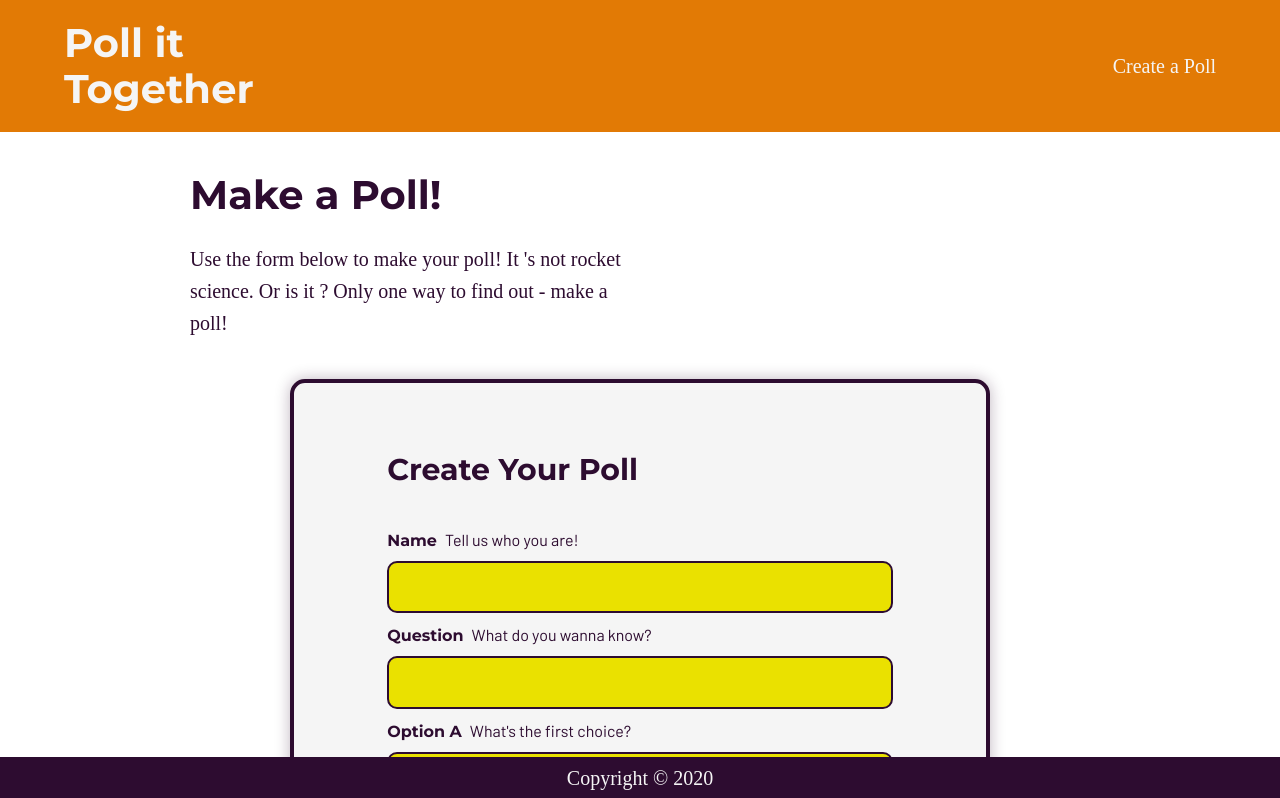
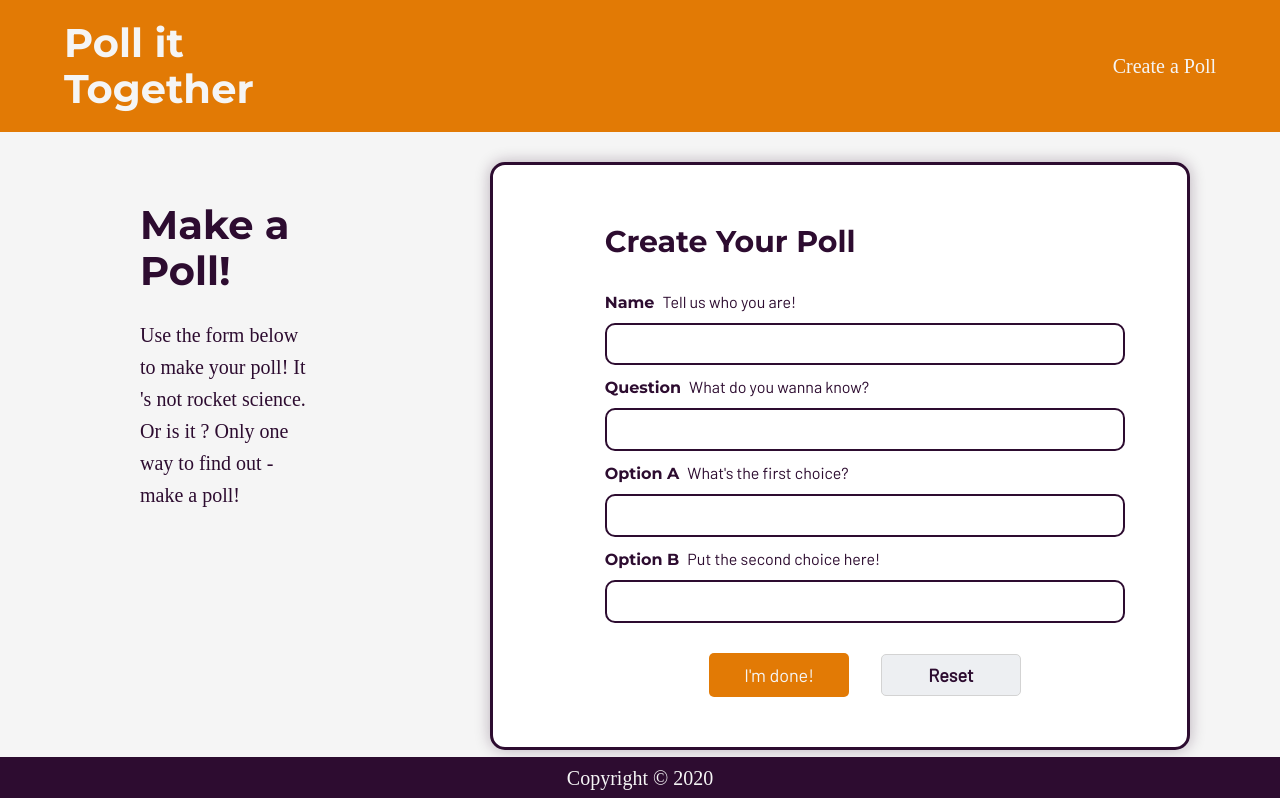
Before and after one commit to SergeChurkin-ca/poll-it, a React (Create React App) app: page /createpoll in a window 1280 px wide. Shown: the top 798 px of the page. Built offline with nearby package versions, Linux system fonts and the light colour scheme.

Commit message:
Improved the create poll experience for desktop sizes

```diff
--- a/src/CreatePoll.js
+++ b/src/CreatePoll.js
@@ -71,7 +71,6 @@ class CreatePoll extends Component {
       state.optionB !== ""
     ) {
       const pollObject = {
-
         name: state.name,
         question,
         optionA: state.optionA,
@@ -105,23 +104,22 @@ class CreatePoll extends Component {
       errorMessage: "",
       isLinkShowing: false,
     });
-}
-
+  };
 
   render() {
     const state = this.state;
     const key = state.key;
     return (
-      <main>
+      <main className="createPollMain">
         {(() => {
           if (state.isLinkShowing === false) {
             return (
-              <section className="createPoll pageContainer">
+              <section className="createPoll">
                 <div className="copyWrapper">
                   <h2>Make a Poll!</h2>
                   <p>
-                    Use the form below to make your poll! It 's not rocket science.
-                    Or is it ? Only one way to find out - make a poll!
+                    Use the form below to make your poll! It 's not rocket
+                    science. Or is it ? Only one way to find out - make a poll!
                   </p>
                 </div>
                 <form
@@ -132,7 +130,9 @@ class CreatePoll extends Component {
                 >
                   <div className="copyWrapper">
                     <h2>Create Your Poll</h2>
-                    <label htmlFor="name"><span>Name</span>Tell us who you are!</label>
+                    <label htmlFor="name">
+                      <span>Name</span>Tell us who you are!
+                    </label>
                     <input
                       type="text"
                       id="name"
@@ -140,7 +140,9 @@ class CreatePoll extends Component {
                       onChange={this.handleChange}
                       required
                     />
-                    <label htmlFor="question"><span>Question</span>What do you wanna know?</label>
+                    <label htmlFor="question">
+                      <span>Question</span>What do you wanna know?
+                    </label>
                     <input
                       type="text"
                       id="question"
@@ -148,7 +150,9 @@ class CreatePoll extends Component {
                       onChange={this.handleChange}
                       required
                     />
-                    <label htmlFor="optionA"><span>Option A</span>What's the first choice?</label>
+                    <label htmlFor="optionA">
+                      <span>Option A</span>What's the first choice?
+                    </label>
                     <input
                       type="text"
                       id="optionA"
@@ -156,7 +160,9 @@ class CreatePoll extends Component {
                       onChange={this.handleChange}
                       required
                     />
-                    <label htmlFor="optionB"><span>Option B</span>Put the second choice here!</label>
+                    <label htmlFor="optionB">
+                      <span>Option B</span>Put the second choice here!
+                    </label>
                     <input
                       type="text"
                       id="optionB"
@@ -166,7 +172,9 @@ class CreatePoll extends Component {
                     />
                     <div className="buttonContainer">
                       <button type="submit">I'm done!</button>
-                      <button type="reset" className="resetButton">Reset</button>
+                      <button type="reset" className="resetButton">
+                        Reset
+                      </button>
                     </div>
                   </div>
                 </form>
@@ -180,7 +188,12 @@ class CreatePoll extends Component {
                   We expected this, so we made a little chart of your poll's
                   stat's just for you! We did this because we care.
                 </p>
-                <Link to={`/polls/${key}/analytics`} className="toAnalyticsLink">Poll up your stats!</Link>
+                <Link
+                  to={`/polls/${key}/analytics`}
+                  className="toAnalyticsLink"
+                >
+                  Poll up your stats!
+                </Link>
               </div>
             );
           }
--- a/src/Footer.js
+++ b/src/Footer.js
@@ -1,6 +1,5 @@
 import React from "react";
-import { Link } from "react-router-dom";
-import './createpoll.css'
+import "./createpoll.css";
 
 const Footer = () => {
   return (
--- a/src/createpoll.css
+++ b/src/createpoll.css
@@ -264,7 +264,6 @@ html {
   overflow: hidden;
 }
 
-
 /* === HEADER COMPONENT === */
 
 header {
@@ -286,34 +285,51 @@ header a {
   color: whitesmoke;
 }
 
+/* === CREATE POLL COMPONENT === */
+.createPollMain {
+  background: whitesmoke;
+}
 
-/* === CREATE POLL COMPONENT === */
+.createPoll {
+  align-items: flex-start;
+  display: flex;
+  justify-content: space-between;
+  height: 80vh;
+  padding-top: 10px;
+  width: 90%;
+  margin: 0 auto;
+  max-width: 1100px;
+}
 
 .createPollForm {
-    background: #f5f5f5;
-    border: 4px solid #2d0c30;
+  background: white;
+  border: 3px solid #2d0c30;
   border-radius: 15px;
   box-shadow: 0 0 15px rgba(45, 12, 48, 0.3);
   display: flex;
   flex-flow: row wrap;
-    margin: 20px auto;
+  margin: 20px 0;
   max-width: 700px;
   padding: 30px;
-    width: 90%;
+  width: 75%;
 }
 
 .createPoll .copyWrapper {
-    max-width: 900px;
-    margin: 0 auto;
+  float: left;
+  width: 25%;
+  padding-left: 50px;
+  margin: 20px 0;
 }
 
 .createPollForm .copyWrapper {
-    width: 80%;
+  background: transparent;
+  color: #2d0c30;
+  width: 90%;
   margin: 0 auto;
 }
 
 .createPollForm .copyWrapper h2 {
-    margin: 25px 0;
+  margin: 15px 0;
 }
 
 .createPollForm:focus-within {
@@ -323,7 +339,6 @@ header a {
 .createPoll h2,
 .createPoll p {
   padding: 10px 0;
-    width: 50%;
 }
 
 .createPoll p {
@@ -362,9 +377,13 @@ header a {
   border-radius: 10px;
   font-size: 2.5rem;
   margin: 10px 0;
-    padding: 10px;
-    background-color: #eae100;
+  padding: 5px;
   font-family: "Barlow", sans-serif;
+}
+
+.createPollForm input:focus,
+.createPollForm input:focus-within {
+  background: #ff0;
 }
 
 .buttonContainer {
@@ -389,13 +408,11 @@ header a {
 .createPollForm .resetButton {
   background-color: #edeff2;
   color: #2d0c30;
-    border: 0.5px solid lightgray;
+  border: 1px solid lightgray;
   box-shadow: none;
   font-weight: 600;
-    /*margin: 3% 5%;*/
   padding: 10px;
   font-family: "Barlow", sans-serif;
-    /*flex: 1 0 200px;*/
 }
 
 input:focus,
@@ -405,9 +422,7 @@ input:focus-within {
   outline: none;
 }
 
-
 /*******************************/
-
 
 /* Portrait tablet and small desktops */
 
@@ -422,7 +437,6 @@ input:focus-within {
     margin: 10px 0;
   }
 }
-
 
 /* Landscape phone to portrait tablet */
 
@@ -443,7 +457,6 @@ input:focus-within {
   }
 }
 
-
 /* Landscape phones and down */
 
 @media (max-width: 320px) {
--- a/src/index.css
+++ b/src/index.css
@@ -25,7 +25,6 @@ body {
   color: whitesmoke;
   bottom: 0;
 }
-
 
 /* --- Typography --- */
 
@@ -58,9 +57,9 @@ a {
 button,
 .button {
   background: #e27a05;
-    border: 3px solid #2d0c30;
+  border: 2px solid transparent;
   border-radius: 5px;
-    box-shadow: 0 0 7px rgba(45, 12, 48, 0.3);
+  box-shadow: 0 0 7px rgba(45, 12, 48, 0.3.5);
   color: whitesmoke;
   cursor: pointer;
   display: inline-block;
@@ -70,13 +69,17 @@ button,
   transition: transform 200ms;
 }
 
-button:hover,
+button:hover {
+  border-color: #2d0c30;
+}
+
 button:focus,
 button:focus-within,
 .button:hover,
 .button:focus,
 .button:focus-within {
-    transform: scale(1.03);
+  border: 4px solid #2d0c30;
+  outline: none;
 }
 
 a:hover,
@@ -84,38 +87,12 @@ a:focus {
   font-weight: bold;
 }
 
-img {
-    display: block;
-    width: 100%;
-}
-
-
 /* --- Layout ---*/
-
 
 /* Header and main are styled seperately here for layout concerns */
 
-
-/* header { */
-
-
-/* height: 20vh; */
-
-
-/* min-height: 120px; */
-
-
-/* } */
-
 .header h1 {
-    margin: 0px;
-}
-
-main {
-    align-items: center;
-    display: flex;
-    justify-content: center;
-    overflow: hidden;
+  margin: 0;
 }
 
 .pageContainer,
@@ -124,7 +101,6 @@ main {
   max-width: 1100px;
   width: 90%;
 }
-
 
 /* === HEADER COMPONENT === */
 
@@ -140,14 +116,12 @@ header {
   justify-content: space-between;
   max-width: 1400px;
   margin: 0 auto;
-    padding: 0px;
   width: 90%;
 }
 
 header a {
   color: whitesmoke;
 }
-
 
 /* === HOME PAGE COMPONENT === */
 
@@ -164,13 +138,6 @@ header a {
 
 .homePage h3 {
   font-size: calc(15px + (40 - 15) * ((100vw - 300px) / (1600 - 300)));
-}
-
-.homePage .imgWrapper {
-    float: left;
-    margin-right: 20px;
-    width: 150px;
-    max-height: 150px;
 }
 
 .homePage .copyWrapper {
@@ -224,7 +191,6 @@ header a {
   width: 33%;
 }
 
-
 /* slide in effect of side sticker part2*/
 
 main:hover .toCreatePoll {
@@ -236,9 +202,7 @@ main:hover .toCreatePoll {
   padding: 5px 0;
 }
 
-
 /* ============================================ */
-
 
 /* styles for rendered message on poll creation form */
 
@@ -266,16 +230,7 @@ main:hover .toCreatePoll {
   border-radius: 10px;
 }
 
-.hide {
-    display: none;
-}
-
-.show {
-    display: block;
-}
-
-
-/* MEDIA queries home page */
+/* === MEDIA queries home page  === */
 
 @media (max-width: 740px) {
   .homePage .copyWrapper {
```
Lines whose indentation alone changed are shown as unchanged.
